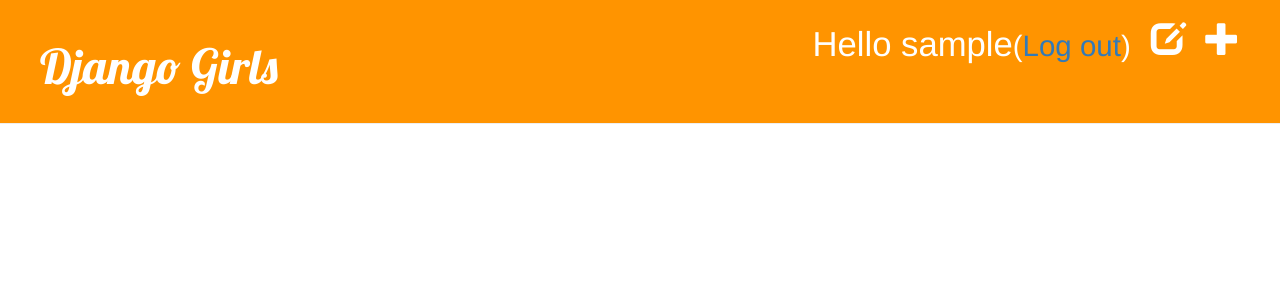
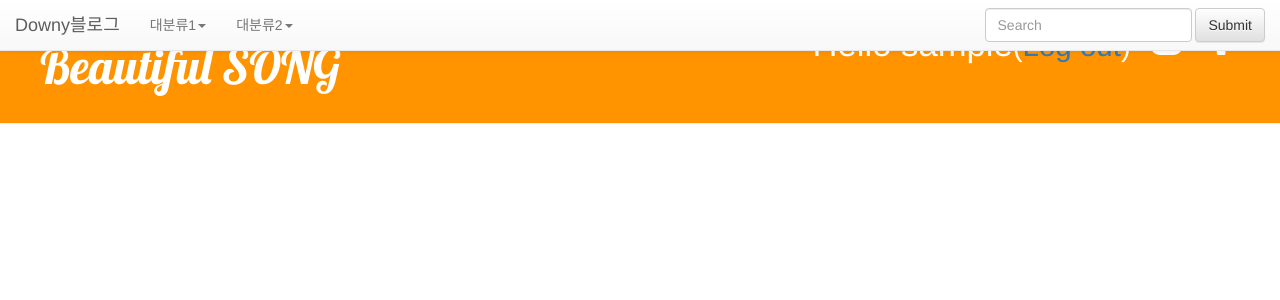
Before and after one commit to downy158/my-first-blog, a Django app: a page that uses blog/templates/blog/base.html in a window 1280 px wide. Shown: the top 300 px of the page. Run offline with Django 3.2, Linux system fonts and the light colour scheme; the visitor is signed in with stand-in values (Sample User, id 1); data that the repository does not hold is empty; some libraries are stand-ins or nearby versions.

Commit message:
navbar 추가

```diff
--- a/blog/templates/blog/base.html
+++ b/blog/templates/blog/base.html
@@ -3,12 +3,60 @@
     <head>
          <link href="http://fonts.googleapis.com/css?family=Lobster&subset=latin,latin-ext" rel="stylesheet" type="text/css">
         <title>Django Girls blog</title>
-        <link rel="stylesheet" href="//maxcdn.bootstrapcdn.com/bootstrap/3.2.0/css/bootstrap.min.css">
-        <link rel="stylesheet" href="//maxcdn.bootstrapcdn.com/bootstrap/3.2.0/css/bootstrap-theme.min.css">
-       <link rel="stylesheet" href="{% static "css/blog.css" %}">
+        <!-- Latest compiled and minified CSS -->
+        <link rel="stylesheet" href="https://maxcdn.bootstrapcdn.com/bootstrap/3.3.6/css/bootstrap.min.css" integrity="sha384-1q8mTJOASx8j1Au+a5WDVnPi2lkFfwwEAa8hDDdjZlpLegxhjVME1fgjWPGmkzs7" crossorigin="anonymous">
 
+        <!-- Optional theme -->
+        <link rel="stylesheet" href="https://maxcdn.bootstrapcdn.com/bootstrap/3.3.6/css/bootstrap-theme.min.css" integrity="sha384-fLW2N01lMqjakBkx3l/M9EahuwpSfeNvV63J5ezn3uZzapT0u7EYsXMjQV+0En5r" crossorigin="anonymous">
+
+        <script src="https://code.jquery.com/jquery-2.1.4.min.js"></script>
+        <!-- Latest compiled and minified JavaScript -->
+        <script src="https://maxcdn.bootstrapcdn.com/bootstrap/3.3.6/js/bootstrap.min.js" integrity="sha384-0mSbJDEHialfmuBBQP6A4Qrprq5OVfW37PRR3j5ELqxss1yVqOtnepnHVP9aJ7xS" crossorigin="anonymous"></script>
+        <link rel="stylesheet" href="{% static "css/blog.css" %}">
     </head>
     <body>
+    <nav class="navbar navbar-default navbar-fixed-top">
+  <div class="container-fluid">
+    <!-- Brand and toggle get grouped for better mobile display -->
+    <div class="navbar-header">
+      <button type="button" class="navbar-toggle collapsed" data-toggle="collapse" data-target="#bs-example-navbar-collapse-1" aria-expanded="false">
+        <span class="sr-only">Toggle navigation</span>
+        <span class="icon-bar"></span>
+        <span class="icon-bar"></span>
+        <span class="icon-bar"></span>
+      </button>
+      <a class="navbar-brand" href="/">Downy블로그</a>
+    </div>
+
+    <!-- Collect the nav links, forms, and other content for toggling -->
+    <div class="collapse navbar-collapse" id="bs-example-navbar-collapse-1">
+      <ul class="nav navbar-nav">
+        <li class="dropdown">
+          <a href="#" class="dropdown-toggle" data-toggle="dropdown" role="button" aria-haspopup="true" aria-expanded="false">대분류1<span class="caret"></span></a>
+          <ul class="dropdown-menu">
+            <li><a href="#">소분류1</a></li>
+            <li><a href="#">소분류2</a></li>
+            <li><a href="#">소분류3</a></li>
+          </ul>
+        </li>
+          <li class="dropdown">
+          <a href="#" class="dropdown-toggle" data-toggle="dropdown" role="button" aria-haspopup="true" aria-expanded="false">대분류2<span class="caret"></span></a>
+          <ul class="dropdown-menu">
+            <li><a href="#">소분류1</a></li>
+            <li><a href="#">소분류2</a></li>
+            <li><a href="#">소분류3</a></li>
+          </ul>
+        </li>
+      </ul>
+      <form class="navbar-form navbar-right" role="search">
+        <div class="form-group">
+          <input type="text" class="form-control" placeholder="Search">
+        </div>
+        <button type="submit" class="btn btn-default">Submit</button>
+      </form>
+    </div><!-- /.navbar-collapse -->
+  </div><!-- /.container-fluid -->
+</nav>
     <div class="page-header">
         {% if user.is_authenticated %}
         <a href="{% url "post_new" %}" class="top-menu"><span class="glyphicon glyphicon-plus"></span></a>
@@ -17,7 +65,7 @@
         {% else %}
         <a href="{% url "django.contrib.auth.views.login" %}" class="top-menu"><span class="glyphicon glyphicon-lock"></span></a>
         {% endif %}
-        <h1><a href="{% url "blog.views.post_list" %}">Django Girls</a></h1>
+        <h1><a href="{% url "blog.views.post_list" %}">Beautiful SONG</a></h1>
 </div>
     <div class="content">
         <div class="row">
```
